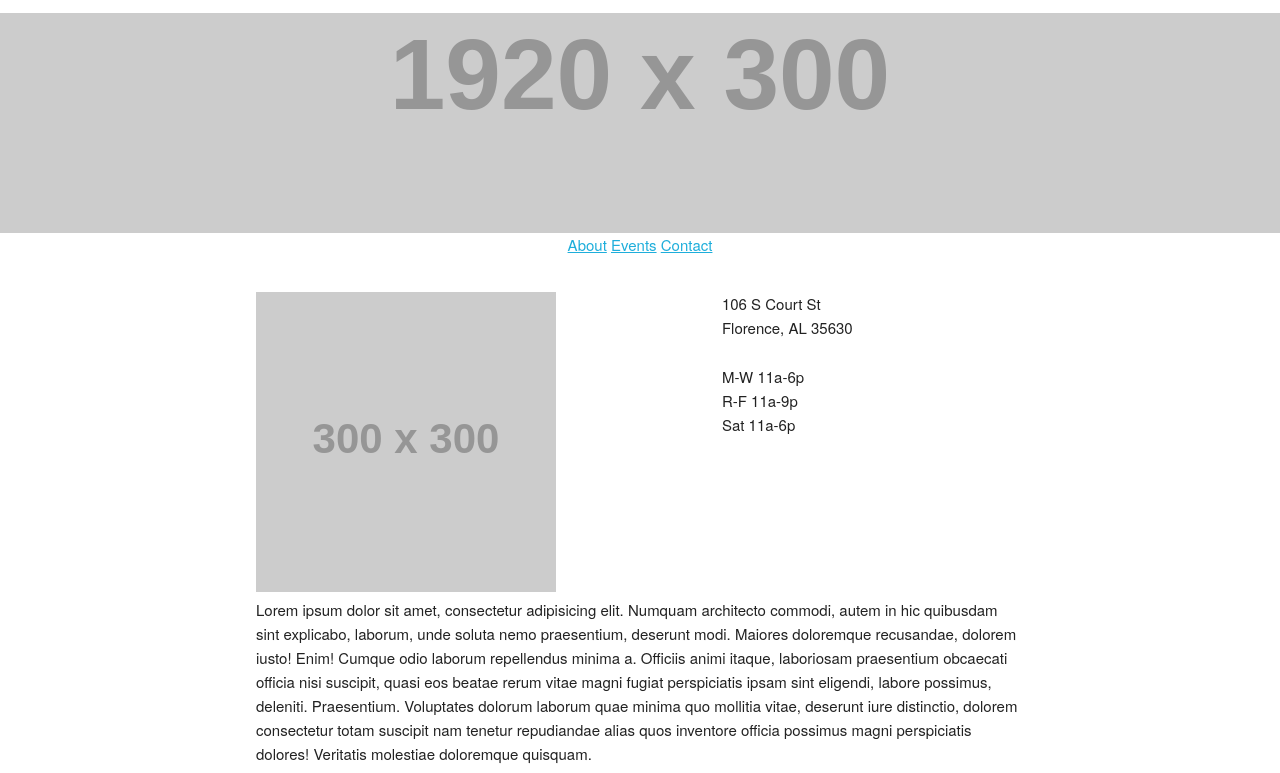
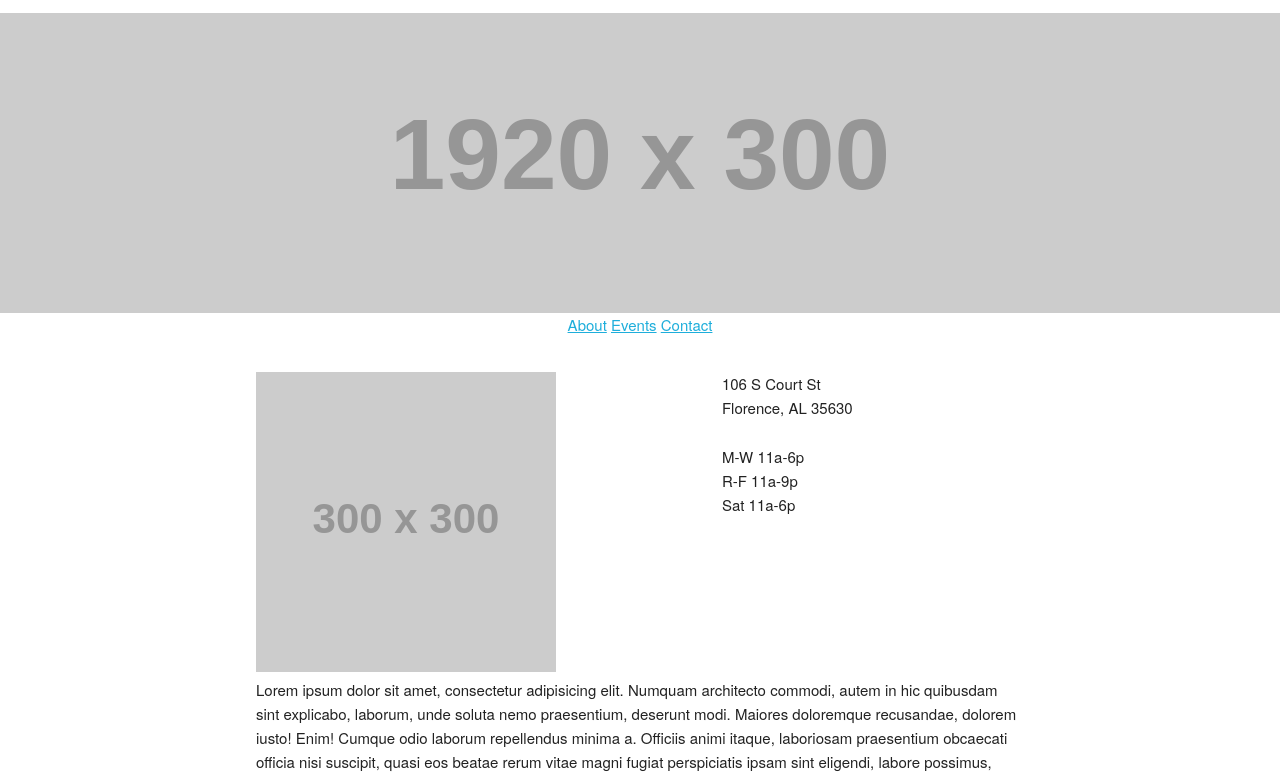
Before and after one commit to tlindsay/TheWineSeller, a plain HTML site: page index.html in a window 1280 px wide. Shown: the part 67-840 px from the top of the page. Drawn offline with nearby package versions, Linux system fonts and the light colour scheme; placeholder pictures from the web are drawn by us.

Commit message:
Spacing adjustments

```diff
--- a/css/styles.css
+++ b/css/styles.css
@@ -7,18 +7,18 @@
 }
 
 .hidden {
-	/*opacity: 0;*/
 	display:none;
 }
 
 div#carousel {
 	position:relative;
 	overflow:hidden;
-	height: 300px;
+	height: 380px;
 }
 
 div#carousel img {
 	position:absolute;
+	padding-top: 80px;
 	top:-999px;
 	right:-999px;
 	bottom:-999px;
@@ -29,7 +29,6 @@ div#carousel img {
 div.header {
 	position: fixed;
 	background-color: white;
-	margin-bottom: 80px;
 	z-index: 999999;
 }
 
```
